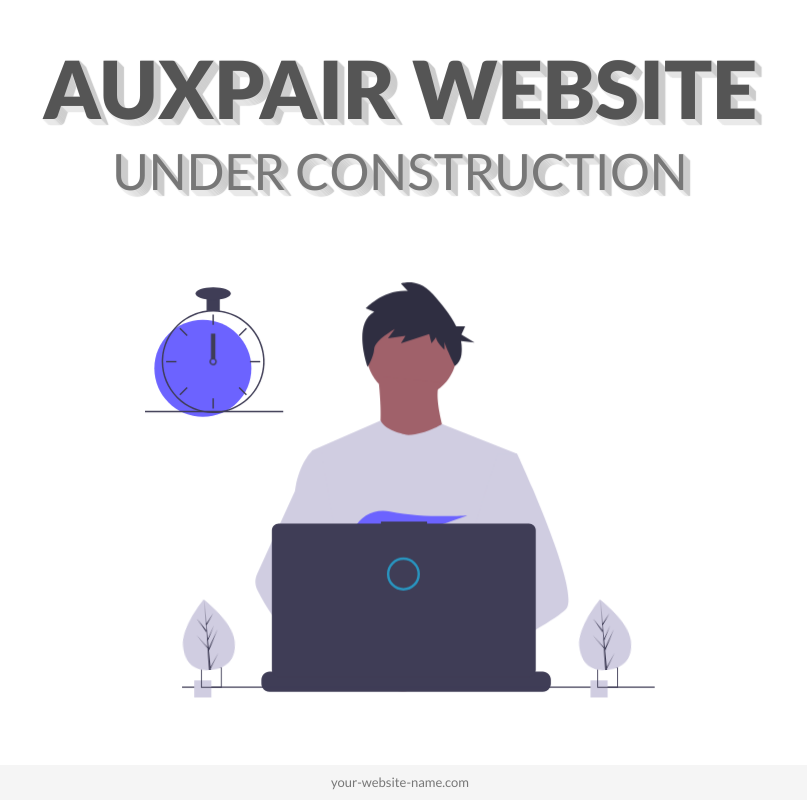
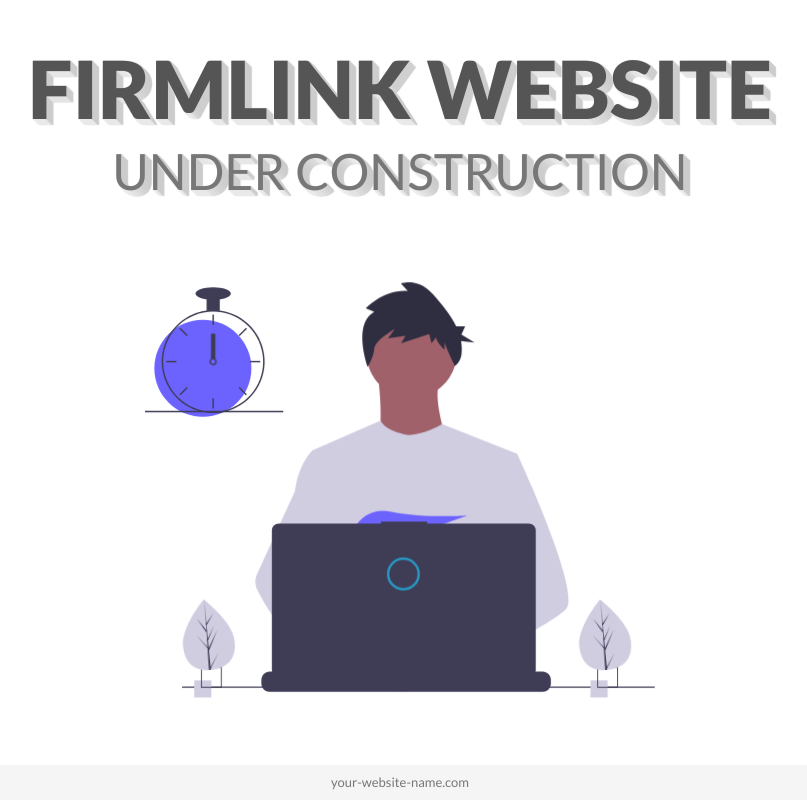
Before and after one commit to AmsonntagChow/FirmLink_under_construction, a plain HTML site: page index.html in a window 1280 px wide. Shown: the whole page, without its empty margins (240-1047 px from the left). Drawn offline with nearby package versions, Linux system fonts and the light colour scheme.

Commit message:
Update index.html

```diff
--- a/index.html
+++ b/index.html
@@ -28,7 +28,7 @@
     <div class="container">
       <div class="row justify-content-center">
         <div class="col-md-10 main-title">
-          <h1>Auxpair Website</h1>
+          <h1>FirmLink Website</h1>
           <h2>under construction</h2>
         </div>
       </div>
```
